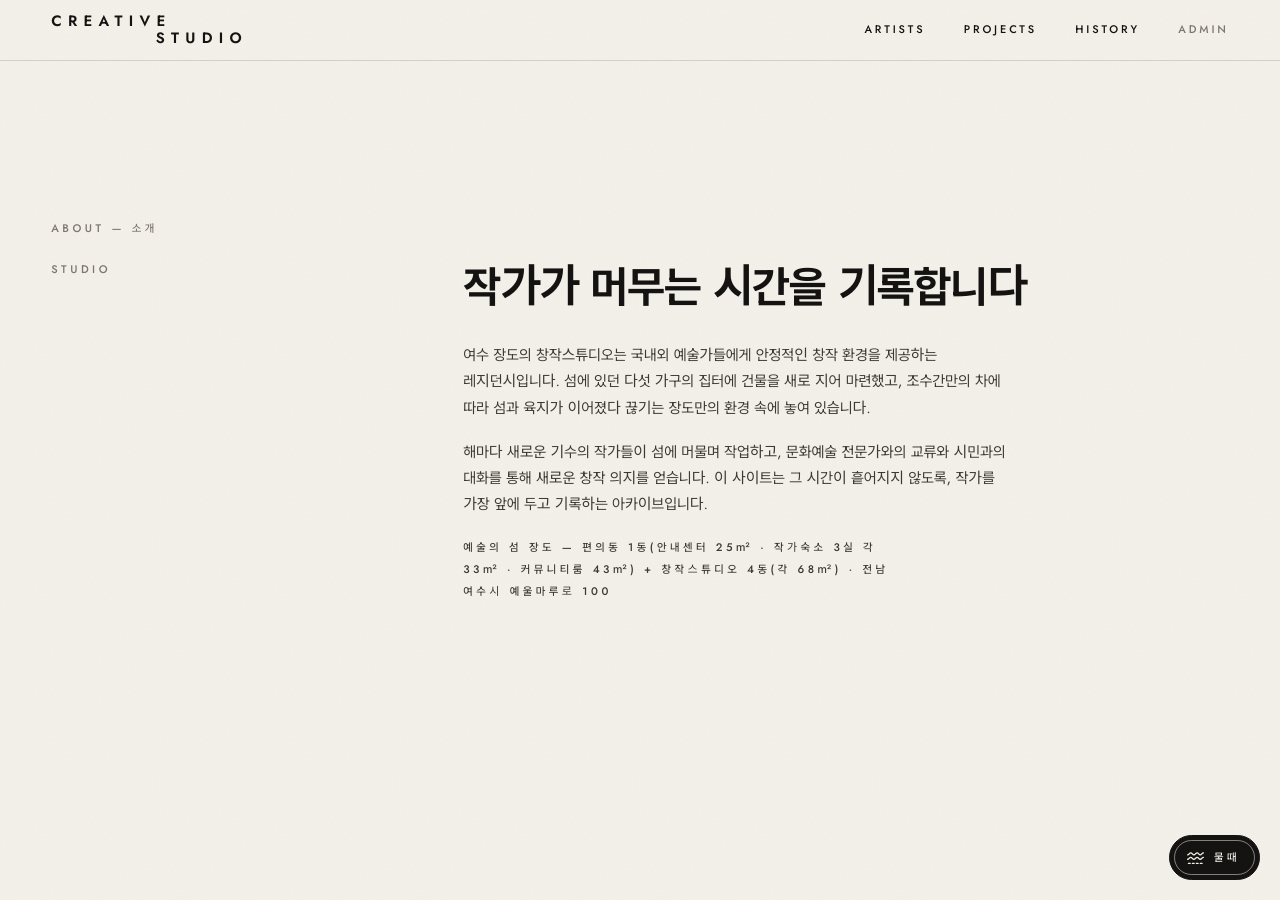
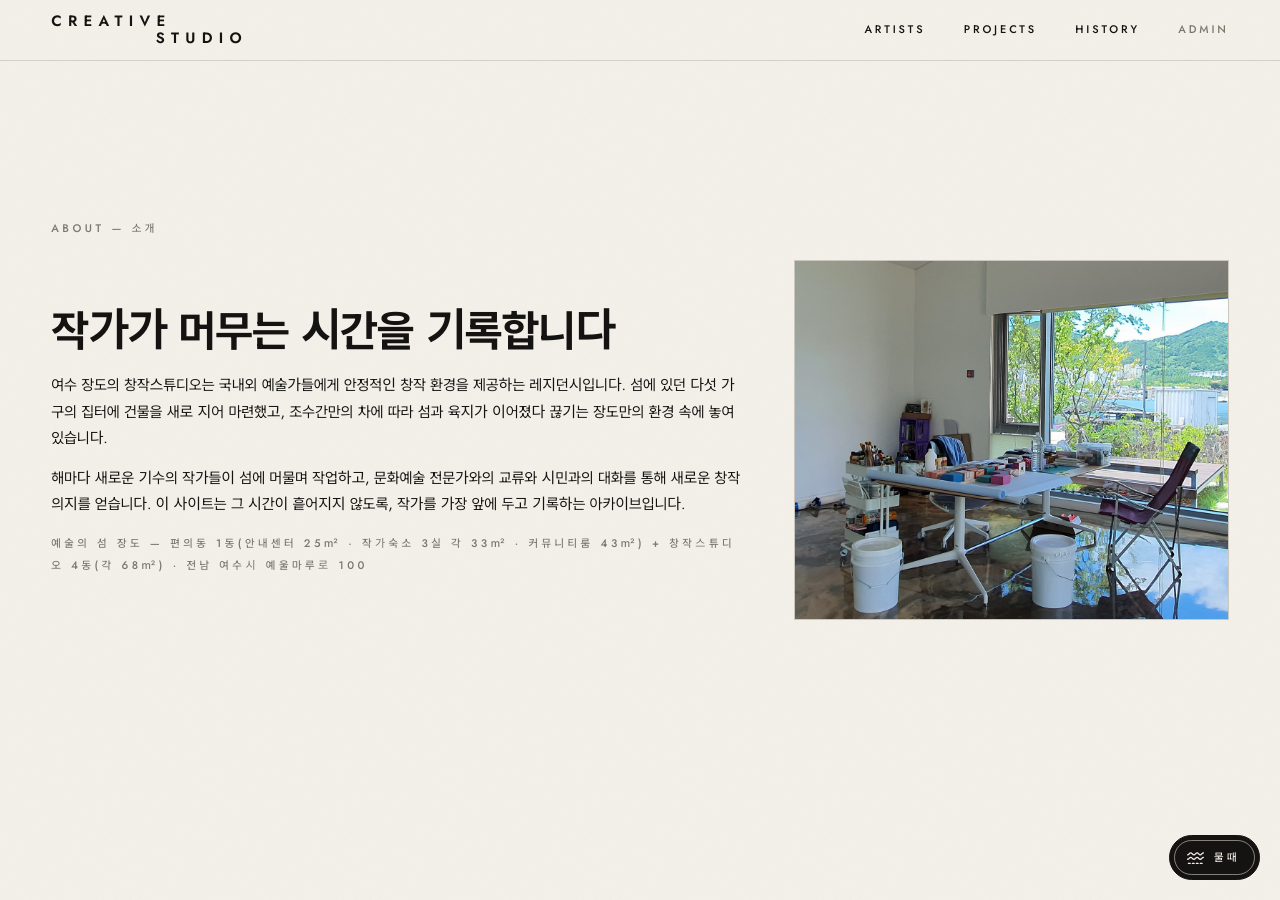
Before and after one commit to nomutefb/crstudio, a Jekyll site: the page built from program/index.html, in a window 1280 px wide and 900 px high, scrolled down 412 px. Built offline with Jekyll 4.4.1, drawn with Linux system fonts in a browser that asks for light colours; some web fonts are replaced; some of the changed text lies outside the part shown.

Commit message:
feat: 작가 첫 화면에 최신 기수 · 면 위 여백 · History 소개·밴드 정리
작가 — 첫 화면에 최신 기수까지
- 타이틀만 있던 첫 면을 최신 기수와 나눠 쓰게 했다. 히어로는 넘김 대상에서
  빼고 여백을 조여, 들어오자마자 7기 4명이 다 보인다(1440 기준 마지막 행
  바닥 881 / 화면 900). 휠을 굴리면 6기부터 이전 기수가 이어진다.
- 첫 기수는 화면을 채우지 않는다. min-height 는 넘김 대상 기수에만 건다.
- 상단 번호 볼드 판정선을 화면 35% → 55% 로 내려 첫 화면에서 7이 잡힌다.

넘겨 앉은 면 위 여백
- 기수 헤딩이 스티키 번호 줄에 바짝 붙어 답답했다. --flip-gap 을 두고
  넘김 대상 면에 얹어 44px(1440 기준) 숨통을 뒀다.

History
- 운영 구조 아코디언을 전부 펼친 상태로 둔다(첫 항목만 열려 있었다).
- 소개는 글을 왼쪽으로 몰고 오른쪽에 사진을 세웠다. 사진은 홈 첫 화면의
  전경이 아니라 홈 마지막 장(백커버)에 쓰는 스튜디오 내부 사진을 쓴다.
  settings 의 backcover.image 를 그대로 참조하므로 관리자에서 바꾸면
  두 곳이 같이 바뀐다.
- 레지던시 밴드가 화면을 다 먹어 푸터가 다음 면으로 밀려 있었다. 밴드
  높이를 풀고 상하 여백을 줄여 이 면에서 밴드와 푸터가 같이 보인다
  (1440·1920 모두 푸터 바닥이 화면 안).

확인 — 작가 첫 화면 7기 4행 전부 노출·번호 7 볼드, 휠 1회에 6기가 여백을
두고 앉는 것, History 아코디언 4/4 열림, 소개 2단 배치, 밴드+푸터 한 화면.

Co-Authored-By: Claude Opus 5 <noreply@anthropic.com>
Claude-Session: https://claude.ai/code/session_01PGNAsA8UVVUQYyovpyfZax

```diff
--- a/artists/index.html
+++ b/artists/index.html
@@ -7,7 +7,7 @@ body_class: artists-index has-flip
 ---
 {% assign cohorts = site.artists | map: "cohort" | uniq | sort | reverse %}
 
-<section class="page-hero wrap flip-page">
+<section class="page-hero wrap artists-hero">
   <p class="label label--muted reveal">RESIDENCY ARCHIVE</p>
   <h1 class="archive-title display reveal">
     <span class="at-word">Artists</span>
@@ -29,7 +29,7 @@ body_class: artists-index has-flip
   {% for c in cohorts %}
   {% assign group = site.artists | where: "cohort", c | sort: "ename" %}
   {% assign sample = group | first %}
-  <div class="cohort-group flip-page" id="cohort-{{ c }}" data-cohort-group data-flip-sticky>
+  <div class="cohort-group{% unless forloop.first %} flip-page{% endunless %}" id="cohort-{{ c }}" data-cohort-group{% unless forloop.first %} data-flip-sticky{% endunless %}>
     <div class="cohort-head reveal">
       <span class="cohort-year">{{ sample.year }}<span class="cohort-no">({{ c }}기)</span></span>
     </div>
--- a/assets/css/main.css
+++ b/assets/css/main.css
@@ -1704,9 +1704,18 @@ html.js.gsap-on .reveal { transition: none; }
 /* 기수 한 묶음이 한 화면을 차지하게 — 휠 한 번에 한 기수로 넘어가는
    플립과 짝이다. 행 여백은 화면 높이에 맞춰 조여 6인 기수까지 들어온다. */
 @media (min-width: 901px) {
-  body.has-flip .cohort-group {
+  body.has-flip .cohort-group.flip-page {
     min-height: calc(100svh - var(--head-h-sm) - var(--cohort-nav-h));
+    padding-top: var(--flip-gap);   /* 번호 줄에 바짝 붙지 않게 */
   }
+
+  /* 첫 화면은 타이틀과 최신 기수가 나눠 쓴다 — 히어로를 그만큼 조인다 */
+  .artists-hero {
+    padding-top: calc(var(--head-h) + clamp(14px, 2.6vh, 34px));
+    padding-bottom: clamp(12px, 2vh, 24px);
+  }
+
+  .artists-hero .desc { margin-top: 12px; }
 
   body.has-flip .artist-row { padding: clamp(8px, 1.9vh, 26px) 0; }
 }
@@ -1843,11 +1852,46 @@ body.tide-open .to-top { visibility: hidden; }
 .hs-label { margin-bottom: clamp(14px, 2.4vh, 26px); }
 
 @media (min-width: 901px) {
-  body.has-flip .hs-page,
-  body.has-flip .band.flip-page {
+  body.has-flip .hs-page {
     min-height: calc(100svh - var(--head-h-sm));
     display: flex;
     flex-direction: column;
     justify-content: center;
   }
-}
+
+  /* 레지던시 밴드는 화면을 다 먹지 않는다 — 이 면에서 푸터까지 같이 보이게 */
+  body.has-flip .band.flip-page {
+    padding-top: clamp(48px, 7vh, 88px);
+    padding-bottom: clamp(48px, 7vh, 88px);
+  }
+}
+
+/* History 소개 — 글은 왼쪽, 사진은 오른쪽 */
+
+.hs-about-copy > p { margin-top: 14px; }
+.hs-about-copy .intro-heading { margin-bottom: 4px; }
+.hs-facility { margin-top: 16px; line-height: 2; }
+
+.hs-about-img {
+  margin: 0;
+  overflow: hidden;
+  background: var(--paper-2);
+  border: 1px solid var(--line);
+}
+
+.hs-about-img img { width: 100%; height: 100%; object-fit: cover; }
+
+@media (min-width: 901px) {
+  .hs-about-grid {
+    display: grid;
+    grid-template-columns: minmax(0, 1fr) clamp(280px, 34vw, 560px);
+    align-items: center;
+    gap: clamp(28px, 4vw, 72px);
+  }
+
+  .hs-about-img { height: clamp(220px, 40svh, 440px); }
+}
+
+@media (max-width: 900px) {
+  .hs-about-img { aspect-ratio: 3 / 2; margin-top: clamp(20px, 4vh, 36px); }
+}
--- a/assets/css/tokens.css
+++ b/assets/css/tokens.css
@@ -68,6 +68,7 @@
   --head-h: 72px;
   --head-h-sm: 60px;     /* 스크롤 후 줄어든 헤더 높이 — 스티키 요소가 맞물릴 기준 */
   --cohort-nav-h: 51px;  /* 작가 목록의 기수 번호 줄 — 헤더 아래 붙는 스티키 */
+  --flip-gap: clamp(20px, 3.4vh, 44px);  /* 넘겨 앉은 면과 위쪽 고정 요소 사이 숨통 */
 
   /* 작가 목록 행 오른쪽 — 작가 사진·대표 작품 칸 */
   --cell: clamp(46px, 4.4vw, 70px);
--- a/assets/js/main.js
+++ b/assets/js/main.js
@@ -476,7 +476,7 @@
 
       var spy = function () {
         if (filtered) return;
-        var line = window.scrollY + window.innerHeight * 0.35;
+        var line = window.scrollY + window.innerHeight * 0.55;
         var cur = null;
         groups.forEach(function (g) {
           if (g.style.display === "none") return;
--- a/program/index.html
+++ b/program/index.html
@@ -18,15 +18,19 @@ body_class: has-flip
   <p class="desc reveal">{{ site.data.program.note }}</p>
 </section>
 
-<section class="wrap flip-page hs-page">
+<section class="wrap flip-page hs-page hs-about">
   <p class="label label--muted reveal hs-label">{{ s.intro.label }}</p>
-  <div class="intro-grid">
-    <p class="intro-label label label--muted reveal">STUDIO</p>
-    <div class="intro-body reveal">
+  <div class="hs-about-grid">
+    <div class="hs-about-copy reveal">
       <h2 class="intro-heading">{{ s.intro.heading }}</h2>
       {% for p in s.intro.paragraphs %}<p>{{ p }}</p>{% endfor %}
-      {% if s.facility and s.facility != "" %}<p class="label label--muted" style="margin-top:8px;line-height:2">{{ s.facility }}</p>{% endif %}
+      {% if s.facility and s.facility != "" %}<p class="label label--muted hs-facility">{{ s.facility }}</p>{% endif %}
     </div>
+    {% if s.backcover.image and s.backcover.image != "" %}
+    <figure class="hs-about-img reveal">
+      <img src="{{ s.backcover.image | relative_url }}" alt="" loading="lazy">
+    </figure>
+    {% endif %}
   </div>
 </section>
 
@@ -34,7 +38,7 @@ body_class: has-flip
   <p class="label label--muted reveal hs-label">HOW IT WORKS — 운영 구조</p>
   <div class="acc reveal">
     {% for pr in s.program %}
-    <details {% if forloop.first %}open{% endif %}>
+    <details open>
       <summary><span class="chev"></span><span class="acc-title">{{ pr.title }}</span></summary>
       <p class="acc-body">{{ pr.desc }}</p>
     </details>
```
